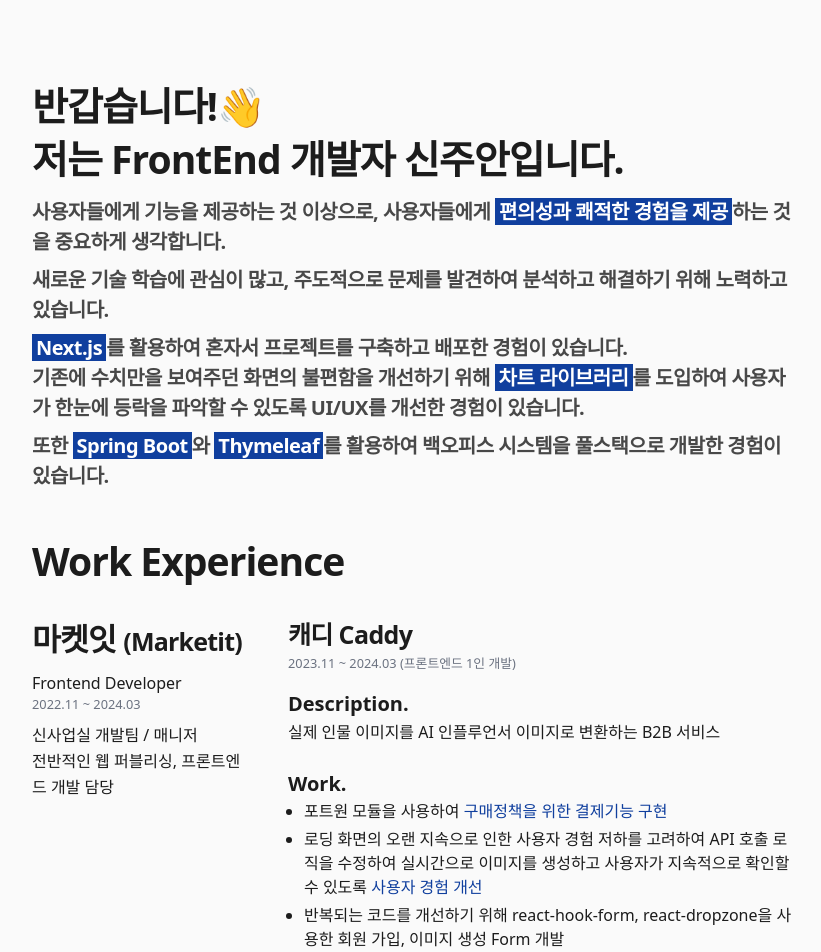
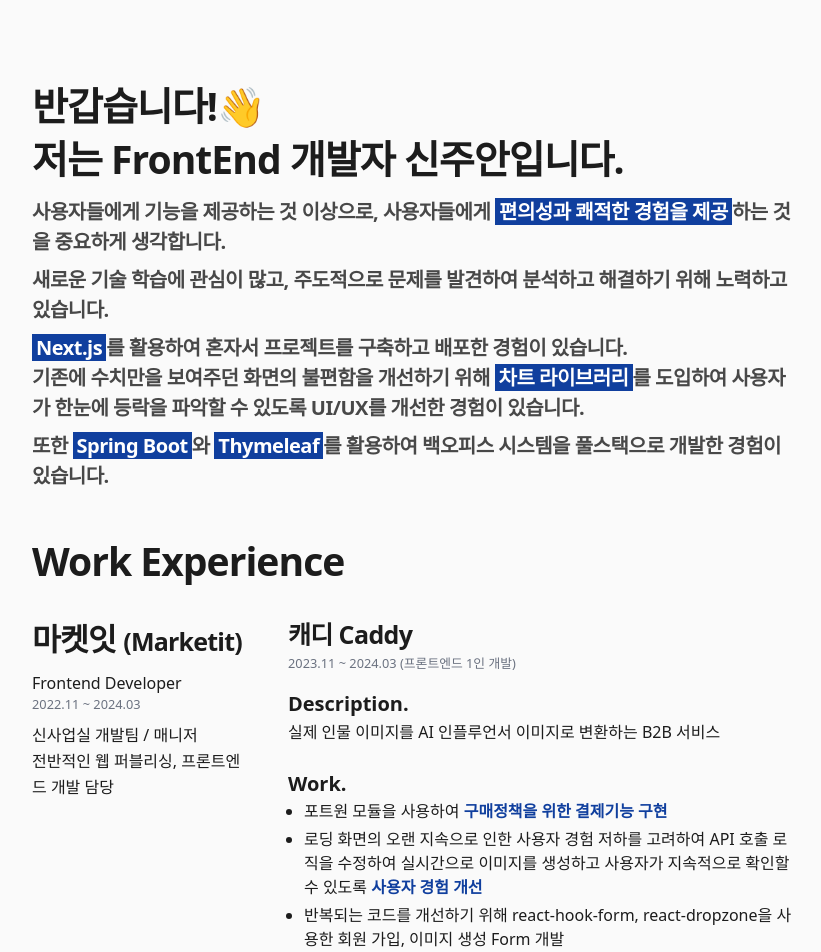
Before and after one commit to shinju4n/tech-blog, a Next.js app: page /resume in a window 1280 px wide. Shown: the top 952 px of the page, without its empty margins (224-1045 px from the left). Built offline with nearby package versions, Linux system fonts and the light colour scheme.

Commit message:
fix : blank link 스타일 수정

```diff
--- a/components/blank-link.tsx
+++ b/components/blank-link.tsx
@@ -4,7 +4,7 @@
 const BlankLink: FC<{ href: string; children: ReactNode }> = ({ href, children }) => {
   return (
     <Link href={href} target="_blank">
-      <span className="text-primary dark:text-cyan-500 transition-colors hover:text-cyan-500 dark:hover:text-cyan-300">
+      <span className="text-primary dark:text-cyan-500 transition-colors hover:text-cyan-500 dark:hover:text-cyan-300 font-bold">
         {children}
       </span>
     </Link>
```
